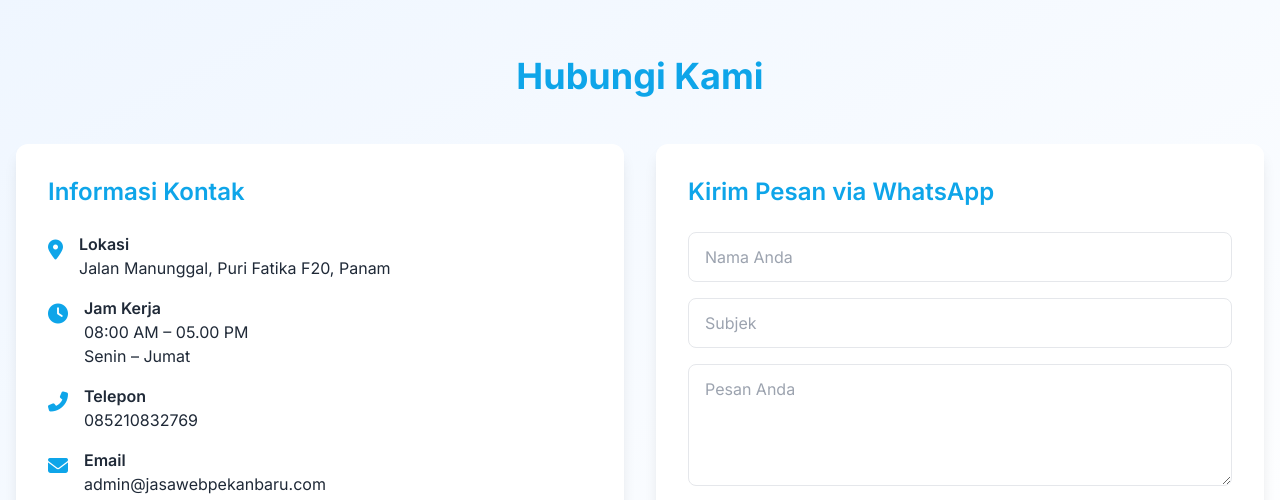
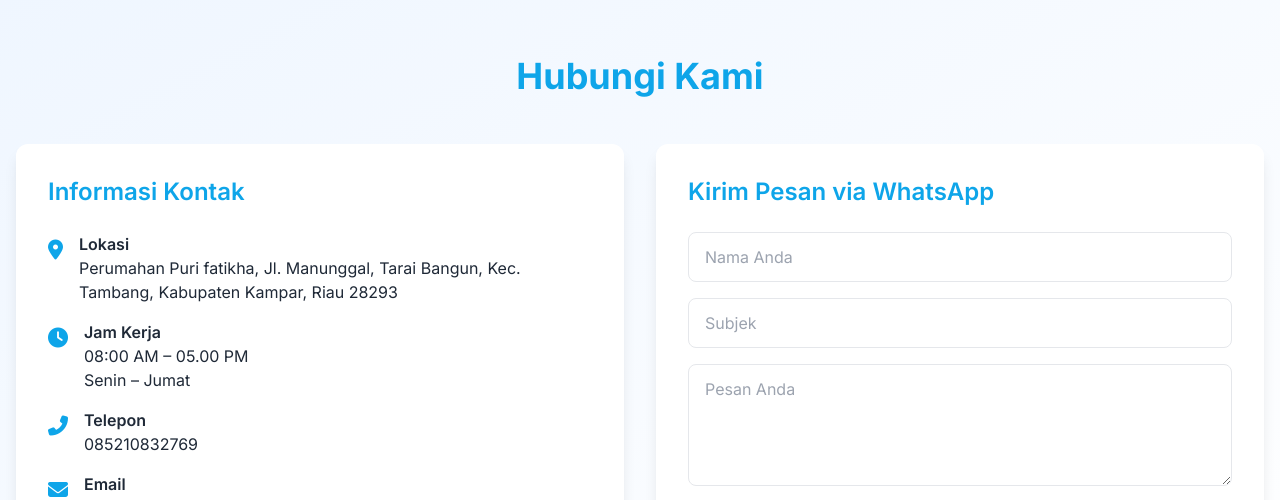
Before and after one commit to edipurwanto1988/jasawebpekanbaru, a plain HTML site: page index.html in a window 1280 px wide. Shown: the part 5051-5551 px from the top of the page. Drawn offline with nearby package versions, Linux system fonts and the light colour scheme.

Commit message:
update alamat

```diff
--- a/index.html
+++ b/index.html
@@ -588,7 +588,7 @@
                             </div>
                             <div>
                                 <h4 class="font-semibold">Lokasi</h4>
-                                <p>Jalan Manunggal, Puri Fatika F20, Panam</p>
+                                <p>Perumahan Puri fatikha, Jl. Manunggal, Tarai Bangun, Kec. Tambang, Kabupaten Kampar, Riau 28293</p>
                             </div>
                         </div>
                         <div class="flex items-start">
```
